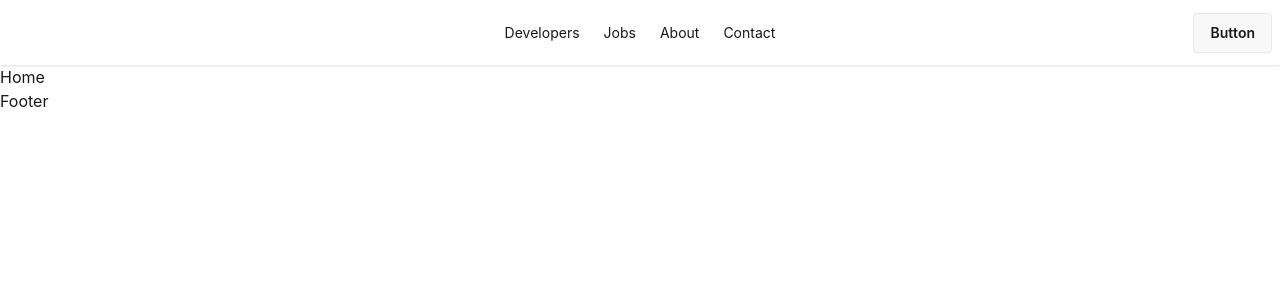
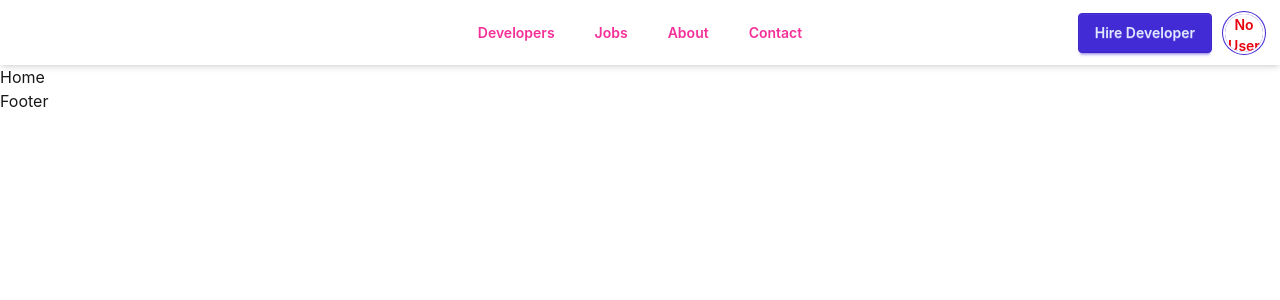
Before and after one commit to Shaching-dev/dev-hire-client, a React (Vite) app: page / in a window 1280 px wide. Shown: the top 300 px of the page. Built offline with nearby package versions, Linux system fonts and the light colour scheme; no server answers.

Commit message:
private route and state location fixed

```diff
--- a/package.json
+++ b/package.json
@@ -18,6 +18,7 @@
     "react-hook-form": "^7.72.0",
     "react-icons": "^5.6.0",
     "react-router": "^7.13.2",
+    "react-toastify": "^11.0.5",
     "tailwindcss": "^4.2.2"
   },
   "devDependencies": {
--- a/src/Components/Navbar/Navbar.jsx
+++ b/src/Components/Navbar/Navbar.jsx
@@ -1,28 +1,55 @@
 import React from "react";
 import Logo from "../Logo/Logo";
-import { NavLink } from "react-router";
+import { Link, NavLink } from "react-router";
+import useAuth from "../../hooks/useAuth/useAuth";
 
 const Navbar = () => {
+  const { user, userSignOut } = useAuth();
+
+  const navLinkClass = ({ isActive }) =>
+    isActive
+      ? "text-primary font-semibold border-b-2 border-primary"
+      : "text-secondary font-semibold hover:text-primary transition";
+
   const links = (
     <>
       <li>
-        <NavLink to={"/developers"}>Developers</NavLink>
+        <NavLink to="/developers" className={navLinkClass}>
+          Developers
+        </NavLink>
       </li>
       <li>
-        <NavLink to={"/jobs"}>Jobs</NavLink>
+        <NavLink to="/jobs" className={navLinkClass}>
+          Jobs
+        </NavLink>
       </li>
       <li>
-        <NavLink to={"/about"}>About</NavLink>
+        <NavLink to="/about" className={navLinkClass}>
+          About
+        </NavLink>
       </li>
       <li>
-        <NavLink to={"/contact"}>Contact</NavLink>
+        <NavLink to="/contact" className={navLinkClass}>
+          Contact
+        </NavLink>
       </li>
     </>
   );
 
+  const handleSignOut = async () => {
+    try {
+      await userSignOut();
+      // console.log(res.user);
+    } catch (error) {
+      console.log(error);
+    }
+  };
+
   return (
-    <div className="navbar bg-base-100 shadow-sm">
+    <div className="navbar bg-base-100 shadow-md px-4">
+      {/* LEFT */}
       <div className="navbar-start">
+        {/* MOBILE MENU */}
         <div className="dropdown">
           <div tabIndex={0} role="button" className="btn btn-ghost lg:hidden">
             <svg
@@ -31,30 +58,73 @@ const Navbar = () => {
               fill="none"
               viewBox="0 0 24 24"
               stroke="currentColor">
-              {" "}
               <path
                 strokeLinecap="round"
                 strokeLinejoin="round"
                 strokeWidth="2"
                 d="M4 6h16M4 12h8m-8 6h16"
-              />{" "}
+              />
             </svg>
           </div>
-          <ul
-            tabIndex="-1"
-            className="menu menu-sm dropdown-content bg-base-100 rounded-box z-1 mt-3 w-52 p-2 shadow">
+
+          <ul className="menu menu-sm dropdown-content mt-3 z-[1] p-3 shadow bg-base-100 rounded-box w-52">
             {links}
           </ul>
         </div>
-        <div>
-          <Logo />
+
+        {/* LOGO */}
+        <Logo />
+      </div>
+
+      {/* CENTER MENU (DESKTOP) */}
+      <div className="navbar-center hidden lg:flex">
+        <ul className="menu menu-horizontal gap-4 px-1">{links}</ul>
+      </div>
+
+      {/* RIGHT SIDE */}
+      <div className="navbar-end gap-3">
+        {/* Optional Button */}
+        <button className="btn btn-primary hidden sm:inline-flex">
+          Hire Developer
+        </button>
+
+        {/* AVATAR */}
+        <div className="dropdown dropdown-end">
+          <div
+            tabIndex={0}
+            role="button"
+            className="btn btn-ghost btn-circle avatar">
+            <div className="w-10 rounded-full ring ring-primary ring-offset-base-100 ring-offset-2">
+              {user ? (
+                <img src={user?.photoURL} alt="profile" />
+              ) : (
+                <p className="text-red-600 font-semibold">No User</p>
+              )}
+            </div>
+          </div>
+
+          <ul className="menu menu-sm dropdown-content mt-3 z-[1] p-2 shadow bg-base-100 rounded-box w-52">
+            <li>
+              <a className="justify-between">
+                Profile <span className="badge">New</span>
+              </a>
+            </li>
+            <li>
+              <a>Settings</a>
+            </li>
+            <li>
+              {user ? (
+                <button onClick={handleSignOut} className="text-red-500">
+                  Logout
+                </button>
+              ) : (
+                <Link to={"/auth/login"} className="text-green-600">
+                  Login
+                </Link>
+              )}
+            </li>
+          </ul>
         </div>
-      </div>
-      <div className="navbar-center hidden lg:flex">
-        <ul className="menu menu-horizontal px-1">{links}</ul>
-      </div>
-      <div className="navbar-end">
-        <a className="btn">Button</a>
       </div>
     </div>
   );
--- a/src/Layout/AuthLayout/auth/Login/Login.jsx
+++ b/src/Layout/AuthLayout/auth/Login/Login.jsx
@@ -2,28 +2,34 @@ import React, { useState } from "react";
 import SocialLogin from "../SocialLogin/SocialLogin";
 import { AiOutlineLoading3Quarters } from "react-icons/ai";
 import { useForm } from "react-hook-form";
-import useAuth from "../../../../hooks/useRole/useAuth";
+import useAuth from "../../../../hooks/useAuth/useAuth";
 import { FaEye, FaEyeSlash } from "react-icons/fa";
-import { Link } from "react-router";
+import { Link, useLocation, useNavigate } from "react-router";
 
 const Login = () => {
   const {
     register,
     handleSubmit,
-
     formState: { errors },
   } = useForm();
 
+  const location = useLocation();
+  // const from = location.state?.from || "/";
+  const from = location?.state?.from || "/";
+  const navigate = useNavigate();
+
+  // console.log("in the login page", location);
+
   const [showPassword, setShowPassword] = useState(false);
   const [isSubmitting, setIsSubmitting] = useState(false);
-
   const { signInWithEmail } = useAuth();
 
   const handleLoginWithEmail = async (data) => {
     setIsSubmitting(true);
     try {
       const res = await signInWithEmail(data.email, data.password);
-      console.log(res.user);
+      // console.log(res.user);
+      navigate(from, { replace: true });
     } catch (error) {
       console.log(error);
     } finally {
@@ -112,6 +118,7 @@ const Login = () => {
           <p className="text-[16px] font-bold">
             New to DevHire ? please{" "}
             <Link
+              state={location?.state}
               to={"/auth/register"}
               className="text-secondary hover:border-b-2">
               Register
--- a/src/Layout/AuthLayout/auth/Register/Register.jsx
+++ b/src/Layout/AuthLayout/auth/Register/Register.jsx
@@ -1,17 +1,20 @@
 import React, { useState } from "react";
 import { useForm } from "react-hook-form";
 import SocialLogin from "../SocialLogin/SocialLogin";
-import useAuth from "../../../../hooks/useRole/useAuth";
+import useAuth from "../../../../hooks/useAuth/useAuth";
 import { AiOutlineLoading3Quarters } from "react-icons/ai";
 
 import imageIcon from "../../../../assets/image-upload-icon.png";
 import axios from "axios";
 import { FaEye, FaEyeSlash } from "react-icons/fa";
-import { Link } from "react-router";
+import { Link, useLocation, useNavigate } from "react-router";
 
 const Register = () => {
   const [preview, setPreview] = useState(null);
   const [fileError, setFileError] = useState("");
+  const location = useLocation();
+  const navigate = useNavigate();
+  const from = location?.state?.from || "/";
 
   const {
     register,
@@ -76,6 +79,9 @@ const Register = () => {
         displayName: data.name,
         photoURL: photoURL,
       });
+
+      navigate(from, { replace: true });
+
       reset();
     } catch (error) {
       console.log(error);
@@ -259,6 +265,7 @@ const Register = () => {
           <p className="text-[16px] font-bold">
             Already have an account ? please{" "}
             <Link
+              state={location?.state}
               className="text-secondary hover:border-b-2"
               to={"/auth/login"}>
               Login
--- a/src/Layout/AuthLayout/auth/SocialLogin/SocialLogin.jsx
+++ b/src/Layout/AuthLayout/auth/SocialLogin/SocialLogin.jsx
@@ -1,6 +1,6 @@
 import React, { useState } from "react";
 import { FcGoogle } from "react-icons/fc";
-import useAuth from "../../../../hooks/useRole/useAuth";
+import useAuth from "../../../../hooks/useAuth/useAuth";
 import { AiOutlineLoading3Quarters } from "react-icons/ai";
 
 const SocialLogin = () => {
--- a/src/routes/PrivateRoute/PrivateRoute.jsx
+++ b/src/routes/PrivateRoute/PrivateRoute.jsx
@@ -1,10 +1,13 @@
 import React from "react";
-import useAuth from "../../hooks/useRole/useAuth";
+import useAuth from "../../hooks/useAuth/useAuth";
 import { Navigate, useLocation } from "react-router";
 
 const PrivateRoute = ({ children }) => {
   const { user, loading } = useAuth();
   const location = useLocation();
+
+  // console.log("in the private route ", location);
+
   if (loading) {
     return <h3>Loading</h3>;
   }
@@ -12,7 +15,7 @@ const PrivateRoute = ({ children }) => {
   if (!user) {
     return (
       <Navigate
-        state={{ from: location }}
+        state={{ from: location.pathname }}
         replace
         to={"/auth/login"}></Navigate>
     );
```
Also changed, not shown: src/hooks/useAuth/useAuth.jsx (renamed from src/hooks/useRole/useAuth.jsx), 1 other file (tests, documents, lock files or other folders).
